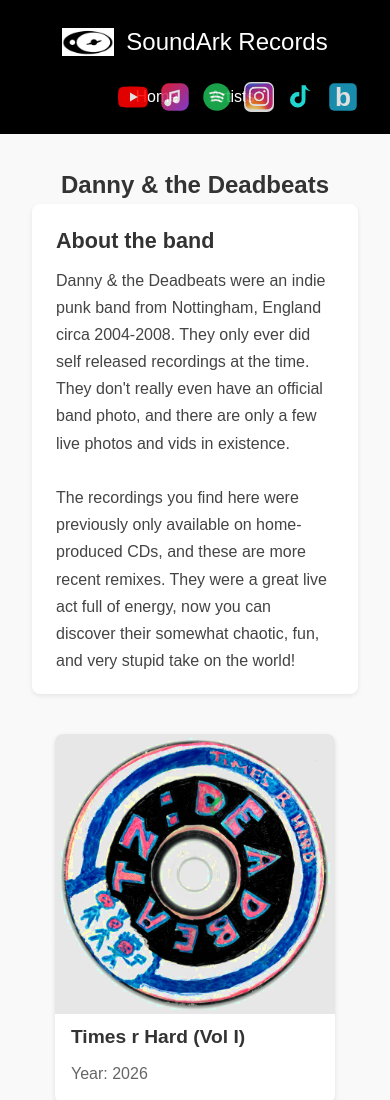
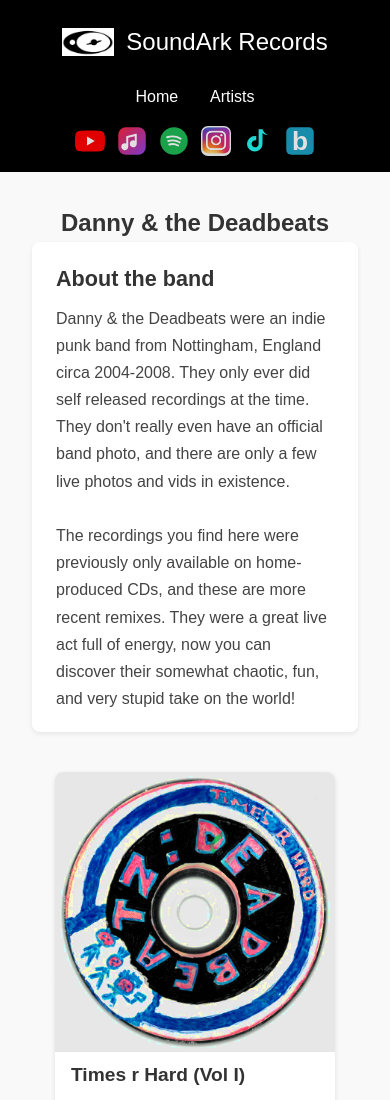
Before and after one commit to clarke736-droid/soundark-records, a plain HTML site: page DannyAndTheDeadbeats.html in a window 390 px wide. Shown: the top 1100 px of the page. Drawn offline with Linux system fonts and the light colour scheme.

Commit message:
Fixed issue with new icons bleeding over menu on mobile version

```diff
--- a/DannyAndTheDeadbeats.html
+++ b/DannyAndTheDeadbeats.html
@@ -19,7 +19,7 @@
     <link rel="stylesheet" href="Styles/styles.css">
 </head>
 <body>
-    <header class="site-header">
+    <header class="site-header artist-page-header">
         <div class="brand">
             <img src="images/cropped-cropped-soundark-logo-no-words-1400.png" alt="SoundArk Records logo" class="brand-logo">
             <p class="brand-name">SoundArk Records</p>
--- a/Styles/styles.css
+++ b/Styles/styles.css
@@ -163,7 +163,7 @@ nav ul li a:hover {
         row-gap: 0.5rem;
     }
 
-    .panic-badger-header {
+    .artist-page-header {
         grid-template-areas:
             "brand brand"
             "navigation navigation"
@@ -200,7 +200,7 @@ nav ul li a:hover {
         margin-right: 0.5rem;
     }
 
-    .panic-badger-header .social-links {
+    .artist-page-header .social-links {
         justify-self: center;
         margin-right: 0;
     }
```
Also changed, not shown: MyVanityProject.html (+1 -1 lines), PanicBadger.html (+1 -1 lines), Rc2.html (+1 -1 lines), TheSoundArkCollective.html (+1 -1 lines).
